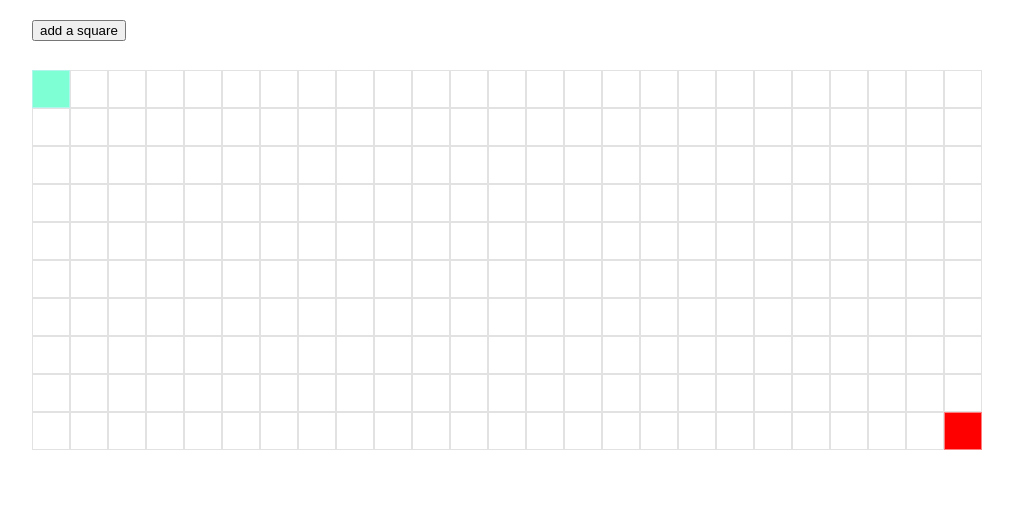
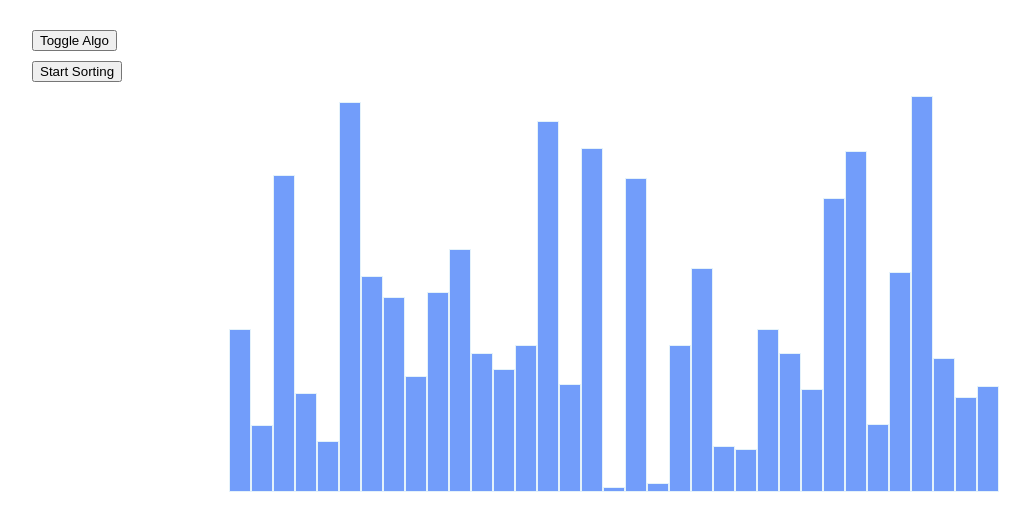
Before and after one commit to suaebahmed/algorithms-visualizer, a React (Create React App) app: page / in a window 1280 px wide. Shown: the top 530 px of the page, without its empty margins (26-1056 px from the left). Built offline with nearby package versions, Linux system fonts and the light colour scheme.

Commit message:
3rd push

```diff
--- a/src/App.css
+++ b/src/App.css
@@ -1,31 +1,16 @@
-.App {
-  text-align: center;
+.App{
+  margin: 20px 50px;
+}
+button{
+  margin-top: 10px;
 }
 
-.App-logo {
-  height: 40vmin;
-  pointer-events: none;
-}
+/* ------------  react logo animation  ---------- */
 
 @media (prefers-reduced-motion: no-preference) {
   .App-logo {
     animation: App-logo-spin infinite 20s linear;
   }
-}
-
-.App-header {
-  background-color: #282c34;
-  min-height: 100vh;
-  display: flex;
-  flex-direction: column;
-  align-items: center;
-  justify-content: center;
-  font-size: calc(10px + 2vmin);
-  color: white;
-}
-
-.App-link {
-  color: #61dafb;
 }
 
 @keyframes App-logo-spin {
--- a/src/App.js
+++ b/src/App.js
@@ -1,9 +1,14 @@
+import { useState } from 'react';
+import './App.css'
 import PathfindingVS from './components/PathfindingVS'
+import SortingApp from './components/BubbleSort';
 
 function App() {
+  const [flag,setFlag] = useState(true);
   return (
     <div className="App">
-      <PathfindingVS/>
+      <button onClick={()=>{setFlag(!flag)}}> Toggle Algo </button>
+      {flag?<SortingApp/>:<PathfindingVS/>}
     </div>
   );
 }
--- /dev/null
+++ b/src/algorithm/bubble_sorting.js
@@ -0,0 +1,42 @@
+
+
+function Sorting(b,n){
+    var a = [];
+    var arr = [];
+    // copy the arr
+    b.forEach(element => { arr.push(element)});
+
+    for(let i=0; i<n; i++){
+        for(let j=0; j<n-1-i; j++){
+            if(arr[j] > arr[j+1]){
+
+                const mp = new Map();
+                mp['ff'] = j;
+                mp['ss'] = j+1;
+                mp['ffHeight'] = arr[j];
+                mp['ssHeight'] = arr[j+1];
+
+                // ------- another way   ----
+                // var obj = {
+                //     ff : 0,
+                //     ss : 0
+                // }
+                // in C++  pair<int,int> mp or;
+                // map<string,int> mp;   mp['ff'] = j;
+
+                // ------ I want to know more this ----
+                // mp.set("ff",j);
+                // mp.set("ss",j+1);
+
+
+                let tmp = arr[j];
+                arr[j] = arr[j+1];
+                arr[j+1] = tmp;
+                a.push(mp);
+            }
+        }
+    }
+    return a;
+}
+
+export default Sorting;
--- /dev/null
+++ b/src/components/Bubble.css
@@ -0,0 +1,11 @@
+.wrapperBar{
+    display: flex;
+    align-items: flex-end;
+    margin: 10px 5px;
+    height: 400px;
+    justify-content: center;
+}
+.bar{
+    border: 1px solid rgb(228, 242, 250);
+    background-color: rgb(114, 157, 250);
+}
--- /dev/null
+++ b/src/components/BubbleSort.js
@@ -0,0 +1,55 @@
+import React, { useEffect, useState } from 'react';
+import Sorting from '../algorithm/bubble_sorting';
+import './Bubble.css';
+
+
+
+const BARS = 35;
+const barsSize = 20;
+
+function SortingApp(){
+    const [bar,setBar] = useState([]);
+    const [swap,setSwap] = useState([]);
+
+    useEffect(()=>{
+       init();
+    },[])
+
+    const init=()=>{
+        var arr = [];
+        for(let i=0; i<BARS; i++){
+            let x = Math.floor(Math.random()*1000)%400;
+            arr.push(x);
+        }
+        var obj = Sorting(arr,arr.length);
+        setBar(arr);
+        setSwap(obj);
+    }
+    const starSorting=()=>{
+        // console.log(swap);
+        for(let i=0; i<swap.length; i++){
+            setTimeout(()=>{
+                document.getElementById('bar-'+swap[i].ff).style.height = swap[i].ssHeight+'px';
+                document.getElementById('bar-'+swap[i].ss).style.height = swap[i].ffHeight+'px';
+            },i*100);
+        }
+    }
+    const printAllBar = (
+            bar.map((item,id)=>{
+                return(
+                    <div className='bar' id={'bar-'+id} key={id} style={{width:barsSize,height:item}}>
+                    </div>
+                )
+            })
+    )
+    return (
+        <div>
+            <button onClick={starSorting}>Start Sorting</button>
+            <div className='wrapperBar'>
+            {printAllBar}
+            </div>
+        </div>
+    )
+}
+
+export default SortingApp;
--- a/src/components/PathfindingVS.css
+++ b/src/components/PathfindingVS.css
@@ -1,6 +1,4 @@
-.container{
-   margin: 20px 50px;
-}
+
 .header{
    height: 50px;
    width: 100%;
--- a/src/components/PathfindingVS.js
+++ b/src/components/PathfindingVS.js
@@ -1,6 +1,6 @@
 import React,{useEffect, useState} from 'react'
 import './PathfindingVS.css';
-import Astar from './A_star_algo';
+import Astar from '../algorithm/A_star_algo';
 
 /*
 Density of primes = n/ln(n);
--- a/src/components/PrimeSpiral.js
+++ /dev/null
@@ -1 +0,0 @@
-import React from 'react'
```
Also changed, not shown: src/algorithm/A_star_algo.js (renamed from src/components/A_star_algo.js), src/algorithm/prime_spiral.js (added).
